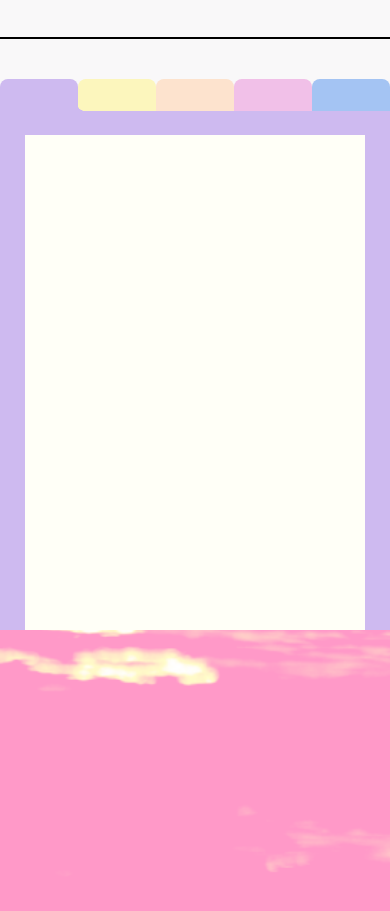
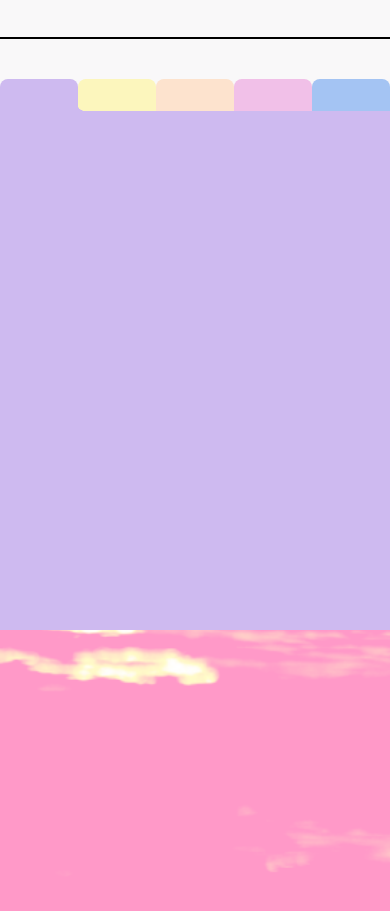
Before and after one commit to 93Belen/belencita-web, a Vue app: page / in a window 390 px wide. Shown: the part 1480-2391 px from the top of the page. Built offline with nearby package versions, Linux system fonts and the light colour scheme; a web font is replaced by a local one.

Commit message:
fixed something

```diff
--- a/src/Sections/Fidgets.vue
+++ b/src/Sections/Fidgets.vue
@@ -24,7 +24,7 @@ window.addEventListener('resize', () => {
        <div :role="mobile? 'tablist' : ''" :class="mobile ? 'tabs tabs-lifted grid-cols-5' : 'h-full md:grid grid-cols-3 grid-rows-4'">
            <input v-if="mobile" type="radio" name="my_tabs_2" role="tab" class="tab bg-purple tab-active [--tab-bg:#CEBAF0] [--tab-border-color:transparent]" aria-label="" />
             <div :role="mobile? 'tabpanel' : ''" :class="mobile? 'tab-content bg-purple p-6 h-[70vh]':'mockup-window bg-purple border'">
-                <div class="bg-[#FFFFF7] flex justify-center h-full px-4 py-16">
+                <div class="md:bg-[#FFFFF7] flex justify-center h-full px-4 py-16">
 
                 </div>
             </div>
@@ -36,19 +36,19 @@ window.addEventListener('resize', () => {
             </div>
             <input v-if="mobile" type="radio" name="my_tabs_2" role="tab" class="tab bg-orange [--tab-bg:#FDE3CE] [--tab-border-color:transparent]" aria-label="" />
             <div :role="mobile? 'tabpanel' : ''" :class="mobile? 'tab-content bg-orange p-6 h-[70vh]':'mockup-window bg-orange border row-span-4'">
-                <div class="bg-[#F4E5F1] flex justify-center h-full px-4 py-16">
+                <div class="md:bg-[#F4E5F1] flex justify-center h-full px-4 py-16">
 
                 </div>
             </div>
             <input v-if="mobile" type="radio" name="my_tabs_2" role="tab" class="tab bg-pink [--tab-bg:#F1C0E8] [--tab-border-color:transparent]" aria-label="" />
             <div :role="mobile? 'tabpanel' : ''" :class="mobile? 'tab-content bg-pink p-6 h-[70vh]':'mockup-window bg-pink border row-span-3'">
-                <div class="bg-[#ECE6F6] flex justify-center h-full px-4 py-16">
+                <div class="md:bg-[#ECE6F6] flex justify-center h-full px-4 py-16">
 
                 </div>
             </div>
             <input v-if="mobile" type="radio" name="my_tabs_2" role="tab" class="tab bg-blue [--tab-bg:#A4C4F3] [--tab-border-color:transparent]" aria-label="" />
             <div :role="mobile? 'tabpanel' : ''" :class="mobile? 'tab-content bg-blue p-6 h-[70vh]':'mockup-window bg-blue border row-span-2'">
-                <div class="bg-[#EAF0F9] flex justify-center h-full px-4 py-16"></div>
+                <div class="md:bg-[#EAF0F9] flex justify-center h-full px-4 py-16"></div>
             </div>
        </div>
     </div>
```
